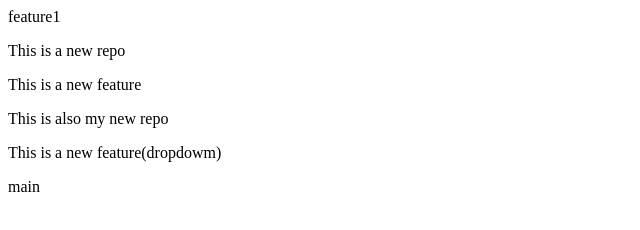
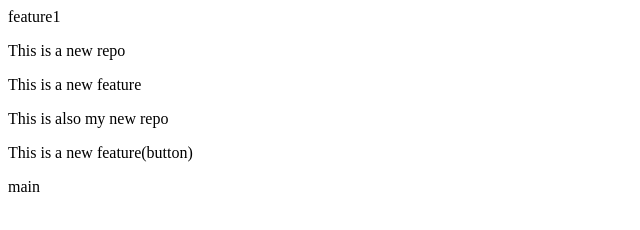
Before and after one commit to Shreyasinha518/Localrepo, a plain HTML site: page index.html in a window 1280 px wide. Shown: the full height of the page, 0-640 px from the left. Drawn offline with Linux system fonts and the light colour scheme.

```diff
--- a/index.html
+++ b/index.html
@@ -3,5 +3,5 @@ feature1
 <p>This is a new feature</p>
 
 <p>This is also my new repo</p>
-<p>This is a new feature(dropdowm)</p>
+<p>This is a new feature(button)</p>
  main
```
